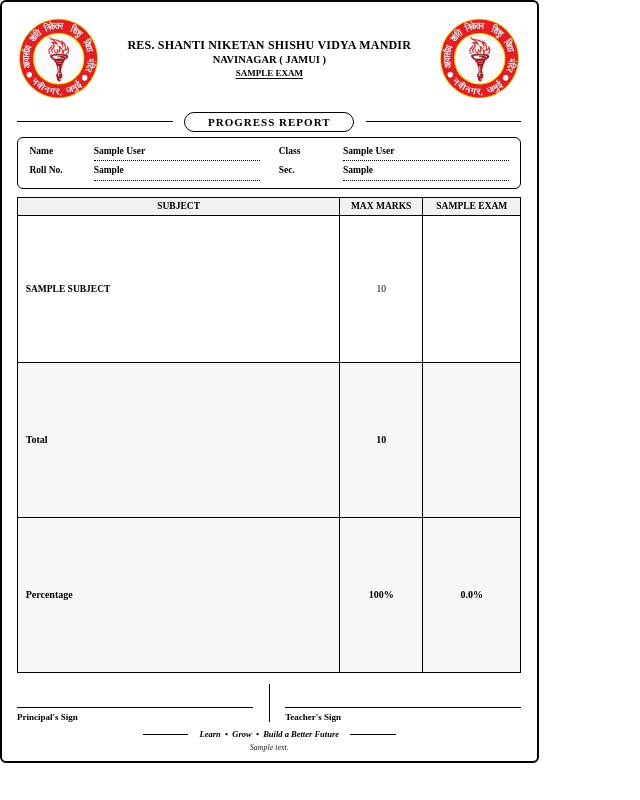
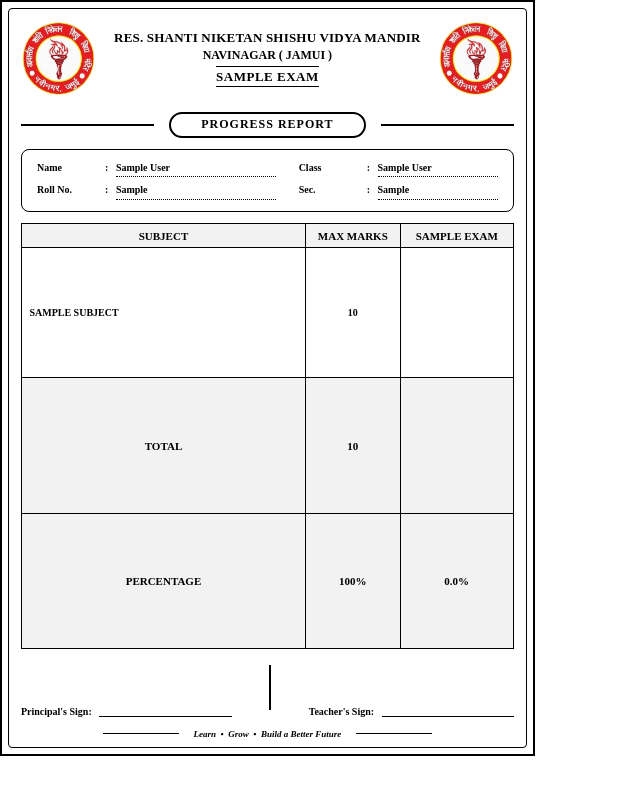
Before and after one commit to NirajG45/School_webstite_, a Flask app: template templates/report_card_print.html in a window 1280 px wide. Shown: the whole page, without its empty margins (0-640 px from the left). Run offline with Flask 3, Linux system fonts and the light colour scheme; data comes from the database, SQL or seed files in the repository; tables that the repository leaves empty hold one stand-in row (values such as "Sample post"); the template is opened without the code that fills it: values that come from a table or form of the project are taken from there, most other values are stand-ins (such as "Sample title", 1, 10 or a date in 2020).

Commit message:
updatng styling.

```diff
--- a/templates/report_card_print.html
+++ b/templates/report_card_print.html
@@ -5,67 +5,247 @@
     <meta charset="UTF-8">
     <title>Report Cards — {{ exam.title }}</title>
     <style>
-  @page { size: A4 landscape; margin: 4mm; }
-  * { box-sizing: border-box; margin: 0; padding: 0; }
-  body { font-family: 'Times New Roman', serif; background: #fff; color: #000; }
-
-  .page {
-    width: 289mm; height: 202mm;
-    display: grid; grid-template-columns: 1fr 1fr;
-    gap: 4mm; page-break-after: always;
-  }
-  .page:last-child { page-break-after: auto; }
-
-  .rcard {
-    width: 100%; height: 100%;
-    border: 2.4px solid #000; border-radius: 6px;
-    padding: 4mm 4mm 2.5mm;
-    display: flex; flex-direction: column;
-    font-size: 9.5px; background: #fff; position: relative;
+        /* Print Settings */
+        @page {
+            size: A4 landscape;
+            margin: 4mm;
         }
 
-  .rc-header { display: grid; grid-template-columns: 22mm 1fr 22mm;
-               align-items: center; gap: 2mm; margin-bottom: 1.5mm; }
-  .rc-logo { width: 22mm; height: 22mm; object-fit: contain; }
-  .rc-school { text-align: center; line-height: 1.15; }
-  .rc-school h1 { font-size: 12px; font-weight: 900; letter-spacing: 0.2px; text-transform: uppercase; }
-  .rc-school h2 { font-size: 10.5px; font-weight: 800; margin-top: 1px; }
-  .rc-school .rc-exam { font-size: 9px; font-weight: 700; margin-top: 2px;
-                        text-decoration: underline; text-underline-offset: 2px; }
+        * {
+            box-sizing: border-box;
+            margin: 0;
+            padding: 0;
+        }
 
-  .rc-badge-row { display: flex; align-items: center; gap: 3mm; margin: 1.5mm 0; }
-  .rc-rule { flex: 1; height: 1.2px; background: #000; }
-  .rc-badge { border: 1.8px solid #000; border-radius: 20px; padding: 0.8mm 6mm;
-              font-size: 11px; font-weight: 900; letter-spacing: 1px;
-              text-transform: uppercase; white-space: nowrap; }
+        body {
+            font-family: 'Times New Roman', serif;
+            background: #fff;
+            color: #000;
+            -webkit-print-color-adjust: exact;
+            print-color-adjust: exact;
+        }
 
-  .rc-info { border: 1.4px solid #000; border-radius: 6px; padding: 2mm 3mm;
-             display: grid; grid-template-columns: 1fr 1fr; gap: 1.2mm 5mm; font-size: 9.5px; }
-  .rc-info .row { display: flex; gap: 2mm; align-items: baseline; }
-  .rc-info .lbl { font-weight: 700; min-width: 15mm; }
-  .rc-info .val { flex: 1; border-bottom: 1.1px dotted #000; padding-bottom: 0.3mm;
-                  font-weight: 600; min-height: 4mm; }
+        /* Page Layout (2 Cards per page in Landscape) */
+        .page {
+            width: 289mm;
+            height: 200mm;
+            display: grid;
+            grid-template-columns: 1fr 1fr;
+            gap: 6mm;
+            page-break-after: always;
+        }
+        .page:last-child {
+            page-break-after: auto;
+        }
 
-  .rc-table { width: 100%; border-collapse: collapse; margin-top: 2mm;
-              font-size: 9.5px; flex: 1; }
-  .rc-table th, .rc-table td { border: 1.1px solid #000; padding: 1mm 2mm; }
-  .rc-table th { background: #f2f2f2; font-weight: 900; text-transform: uppercase;
-                 font-size: 9.5px; text-align: center; }
-  .rc-table td.num { text-align: center; }
-  .rc-table td.subj { text-transform: uppercase; font-weight: 600; }
-  .rc-table tr.total td { background: #f7f7f7; font-weight: 900; font-size: 10px; }
+        /* Main Card Container */
+        .rcard {
+            width: 100%;
+            height: 100%;
+            border: 2px solid #000; /* Outer Border */
+            padding: 3mm;
+            position: relative;
+            background: #fff;
+            display: flex;
+            flex-direction: column;
+        }
 
-  .rc-signs { display: flex; justify-content: space-between; align-items: flex-end;
-              margin-top: 3mm; font-size: 9px; font-weight: 700; gap: 4mm; }
-  .rc-signs .line { flex: 1; border-bottom: 1.2px solid #000; height: 5mm; margin-bottom: 1mm; }
+        /* Inner Double Border Effect */
+        .rcard::before {
+            content: '';
+            position: absolute;
+            top: 1.5mm; left: 1.5mm; right: 1.5mm; bottom: 1.5mm;
+            border: 1px solid #000; /* Inner Border */
+            border-radius: 4px;
+            pointer-events: none;
+        }
 
-  .rc-tagline { display: flex; align-items: center; gap: 3mm;
-                justify-content: center; margin-top: 2mm; font-size: 8.5px;
-                font-style: italic; font-weight: 700; }
-  .rc-tagline .rule { width: 12mm; height: 1.1px; background: #000; }
+        /* Inner Content Wrapper (to sit inside the double border) */
+        .rc-content {
+            position: relative;
+            z-index: 1;
+            display: flex;
+            flex-direction: column;
+            height: 100%;
+            padding: 2mm 2mm 1mm;
+        }
 
-  .rc-custom-msg { text-align: center; font-size: 8px; font-style: italic;
-                   margin-top: 1mm; color: #222; }
+        /* Header Section */
+        .rc-header {
+            display: grid;
+            grid-template-columns: 20mm 1fr 20mm;
+            align-items: center;
+            gap: 1mm;
+            margin-bottom: 1mm;
+        }
+        .rc-logo {
+            width: 20mm;
+            height: 20mm;
+            object-fit: contain;
+        }
+        .rc-school {
+            text-align: center;
+            line-height: 1.2;
+        }
+
+        /* School Name Fix: Single Line */
+        .rc-school h1 {
+            font-size: 13px;
+            font-weight: 900;
+            text-transform: uppercase;
+            letter-spacing: 0.2px;
+            white-space: nowrap; /* यह सुनिश्चित करेगा कि नाम एक ही लाइन में रहे */
+        }
+
+        /* Location on Next Line */
+        .rc-school h2 {
+            font-size: 12px;
+            font-weight: 800;
+            margin-top: 2px;
+            text-transform: uppercase;
+        }
+
+        /* Exam Name Fix: Bada aur Clear */
+        .rc-school .rc-exam {
+            font-size: 13px; /* फॉन्ट साइज़ बढ़ाया गया */
+            font-weight: 900;
+            margin-top: 4px;
+            padding: 1.5px 0;
+            border-top: 1.5px solid #000; /* ऊपर लाइन */
+            border-bottom: 1.5px solid #000; /* नीचे लाइन */
+            display: inline-block;
+            text-transform: uppercase;
+            letter-spacing: 0.5px;
+        }
+
+        /* Badge Row */
+        .rc-badge-row {
+            display: flex;
+            align-items: center;
+            justify-content: center;
+            gap: 4mm;
+            margin: 3mm 0;
+        }
+        .rc-rule {
+            flex: 1;
+            height: 1.5px;
+            background: #000;
+        }
+        .rc-badge {
+            border: 2px solid #000;
+            border-radius: 20px;
+            padding: 1mm 8mm;
+            font-size: 12px;
+            font-weight: 900;
+            letter-spacing: 1px;
+            text-transform: uppercase;
+            white-space: nowrap;
+        }
+
+        /* Student Info Section */
+        .rc-info {
+            border: 1.5px solid #000;
+            border-radius: 8px;
+            padding: 3mm 4mm;
+            display: grid;
+            grid-template-columns: 1.2fr 1fr;
+            gap: 2mm 6mm;
+            font-size: 10px;
+            margin-bottom: 3mm;
+        }
+        .rc-info .row {
+            display: flex;
+            gap: 2mm;
+            align-items: baseline;
+        }
+        .rc-info .lbl {
+            font-weight: 700;
+            min-width: 16mm;
+        }
+        .rc-info .val {
+            flex: 1;
+            border-bottom: 1.5px dotted #000;
+            padding-bottom: 0.5mm;
+            font-weight: 600;
+            min-height: 4mm;
+        }
+
+        /* Marks Table */
+        .rc-table {
+            width: 100%;
+            border-collapse: collapse;
+            font-size: 10px;
+            flex: 1;
+        }
+        .rc-table th, .rc-table td {
+            border: 1.5px solid #000;
+            padding: 1.5mm 2mm;
+        }
+        .rc-table th {
+            background: #f2f2f2;
+            font-weight: 900;
+            text-transform: uppercase;
+            font-size: 11px;
+            text-align: center;
+        }
+        .rc-table td.num {
+            text-align: center;
+            font-weight: 600;
+        }
+        .rc-table td.subj {
+            text-transform: uppercase;
+            font-weight: 600;
+            text-align: left;
+        }
+        .rc-table tr.total td {
+            background: #f2f2f2;
+            font-weight: 900;
+            font-size: 11px;
+        }
+
+        /* Signatures Section */
+        .rc-signs {
+            display: flex;
+            justify-content: space-between;
+            align-items: flex-end;
+            margin-top: 4mm;
+            font-size: 10px;
+            font-weight: 700;
+        }
+        .rc-signs .sign-box {
+            display: flex;
+            align-items: flex-end;
+            gap: 2mm;
+        }
+        .rc-signs .line {
+            width: 35mm;
+            border-bottom: 1.5px solid #000;
+            height: 5mm;
+        }
+        .rc-signs .divider {
+            width: 1.5px;
+            height: 12mm;
+            background: #000;
+            margin-bottom: 2mm;
+        }
+
+        /* Footer Tagline */
+        .rc-tagline {
+            display: flex;
+            align-items: center;
+            gap: 4mm;
+            justify-content: center;
+            margin-top: auto;
+            padding-top: 3mm;
+            font-size: 9px;
+            font-style: italic;
+            font-weight: 700;
+        }
+        .rc-tagline .rule {
+            width: 20mm;
+            height: 1px;
+            background: #000;
+        }
     </style>
 </head>
 <body>
@@ -79,6 +259,9 @@
   {% set pct = (total_obtained / total_max * 100)|round(2) if total_max else 0 %}
 
   <div class="rcard">
+    <div class="rc-content">
+
+      <!-- Header -->
       <div class="rc-header">
         <img src="{{ url_for('static', filename='images/school_logo.png') }}" class="rc-logo" alt="logo">
         <div class="rc-school">
@@ -89,28 +272,31 @@
         <img src="{{ url_for('static', filename='images/school_logo.png') }}" class="rc-logo" alt="logo">
       </div>
 
+      <!-- Progress Report Badge -->
       <div class="rc-badge-row">
         <div class="rc-rule"></div>
         <div class="rc-badge">Progress Report</div>
         <div class="rc-rule"></div>
       </div>
 
+      <!-- Student Info Box -->
       <div class="rc-info">
-      <div class="row"><span class="lbl">Name</span><span class="val">{{ s.name }}</span></div>
-      <div class="row"><span class="lbl">Class</span>
+        <div class="row"><span class="lbl">Name</span> <span class="lbl" style="min-width:auto;">:</span> <span class="val">{{ s.name }}</span></div>
+        <div class="row"><span class="lbl">Class</span> <span class="lbl" style="min-width:auto;">:</span>
           <span class="val">{{ s.class_name or s.child_class or class_name }}</span></div>
-      <div class="row"><span class="lbl">Roll No.</span>
+        <div class="row"><span class="lbl">Roll No.</span> <span class="lbl" style="min-width:auto;">:</span>
           <span class="val">{{ s.roll_no or s.admission_no or '—' }}</span></div>
-      <div class="row"><span class="lbl">Sec.</span>
+        <div class="row"><span class="lbl">Sec.</span> <span class="lbl" style="min-width:auto;">:</span>
           <span class="val">{{ s.section or s.child_section or '—' }}</span></div>
       </div>
 
+      <!-- Marks Table -->
       <table class="rc-table">
         <thead>
           <tr>
             <th>Subject</th>
-          <th style="width:22mm;">Max Marks</th>
-          <th style="width:26mm;">{{ exam.term_label or '2nd TERM' }}</th>
+            <th style="width:25mm;">Max Marks</th>
+            <th style="width:30mm;">{{ exam.term_label or '2nd TERM' }}</th>
           </tr>
         </thead>
         <tbody>
@@ -122,33 +308,37 @@
           </tr>
           {% endfor %}
           <tr class="total">
-          <td>Total</td>
+            <td class="subj" style="text-align:center;">Total</td>
             <td class="num">{{ total_max|int }}</td>
             <td class="num">{{ total_obtained|round(1) if total_obtained else '' }}</td>
           </tr>
           <tr class="total">
-          <td>Percentage</td>
+            <td class="subj" style="text-align:center;">Percentage</td>
             <td class="num">100%</td>
             <td class="num">{{ pct }}%</td>
           </tr>
         </tbody>
       </table>
 
+      <!-- Signatures -->
       <div class="rc-signs">
-      <div style="flex:1;"><div class="line"></div>Principal's Sign</div>
-      <div style="width:1.5px; height:10mm; background:#000;"></div>
-      <div style="flex:1;"><div class="line"></div>Teacher's Sign</div>
+        <div class="sign-box">
+            Principal's Sign: <div class="line"></div>
+        </div>
+        <div class="divider"></div>
+        <div class="sign-box">
+            Teacher's Sign: <div class="line"></div>
+        </div>
       </div>
 
+      <!-- Footer Tagline -->
       <div class="rc-tagline">
         <span class="rule"></span>
         <span>Learn &nbsp;•&nbsp; Grow &nbsp;•&nbsp; Build a Better Future</span>
         <span class="rule"></span>
       </div>
 
-    {% if exam.custom_message %}
-    <div class="rc-custom-msg">{{ exam.custom_message }}</div>
-    {% endif %}
+    </div>
   </div>
   {% endfor %}
   {% if pair|length == 1 %}<div></div>{% endif %}
@@ -156,7 +346,7 @@
 {% endfor %}
 
 <script>
-  window.addEventListener('load', () => setTimeout(() => window.print(), 400));
+  window.addEventListener('load', () => setTimeout(() => window.print(), 500));
 </script>
 </body>
 </html>
```
Lines whose indentation alone changed are shown as unchanged.
